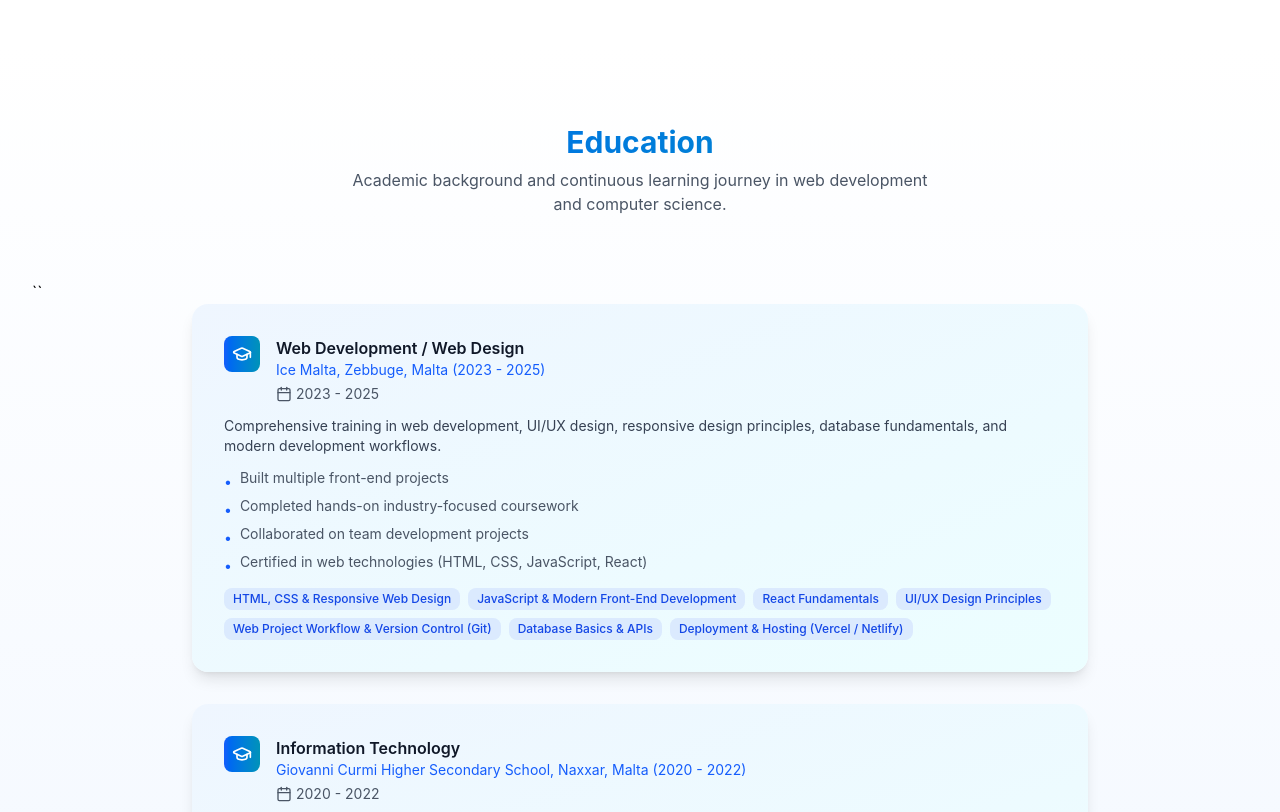
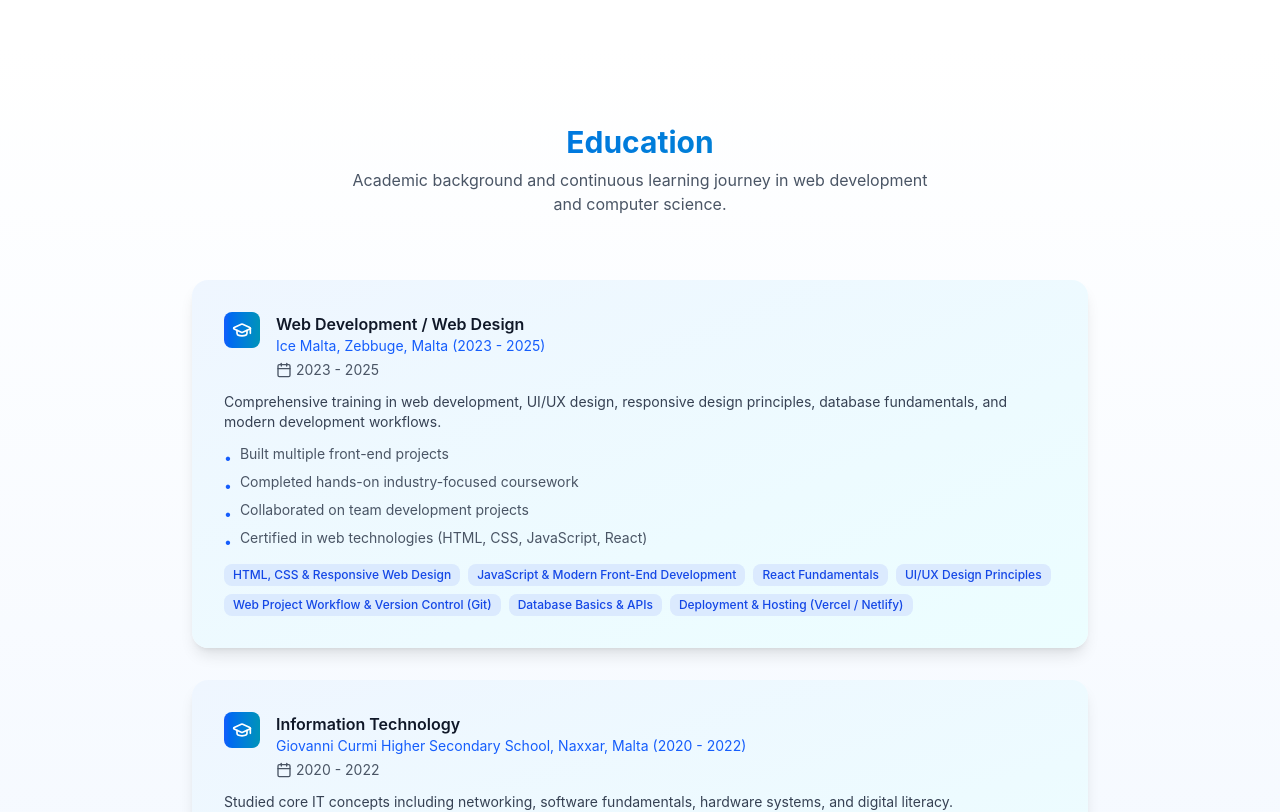
Before and after one commit to Poomsanthong/Portfolio-V2, a React (Vite) app: page / in a window 1280 px wide. Shown: the part 2460-3272 px from the top of the page. Built offline with nearby package versions, Linux system fonts and the light colour scheme; no server answers.

Commit message:
fix: correct comment syntax in Education component

```diff
--- a/src/componets/Education.tsx
+++ b/src/componets/Education.tsx
@@ -32,7 +32,7 @@ const Education = () => {
             development and computer science.
           </p>
         </motion.div>
-        `` {/* Education Cards */}
+         {/* Education Cards */}
         <div className="space-y-8 max-w-4xl mx-auto">
           {EDUCATION.map((edu, index) => (
             <motion.div
```
